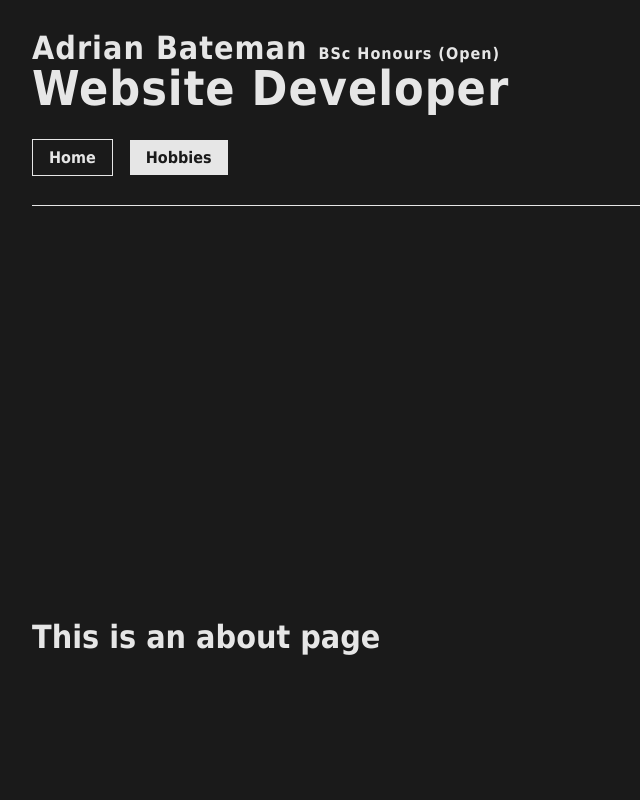
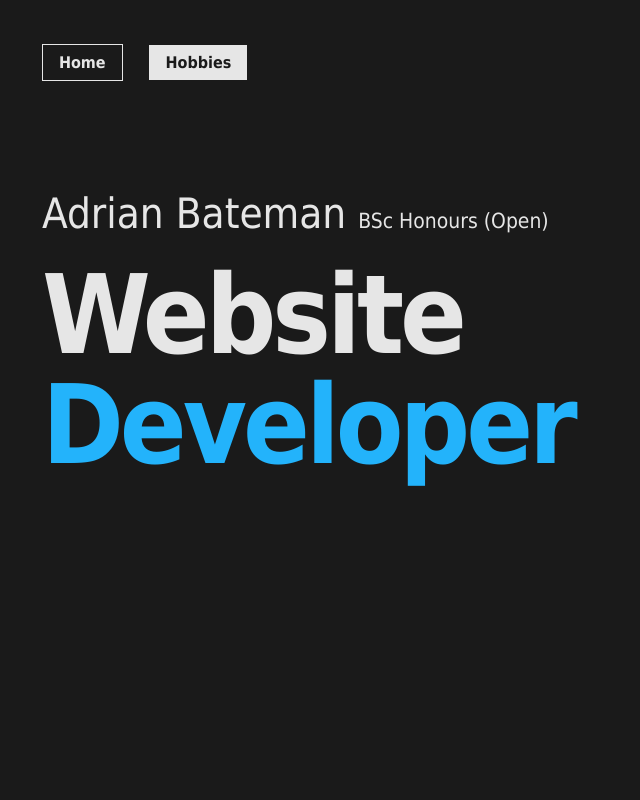
Before and after one commit to AdrianBateman/a-bateman-vue, a Vue app: page /hobbies in a window 1280 px wide. Shown: the top 800 px of the page, without its empty margins (0-640 px from the left). Built offline with nearby package versions, Linux system fonts and the light colour scheme; what vue-dompurify-html would draw is missing.

Commit message:
Update style for golden ratio

```diff
--- a/src/assets/base.css
+++ b/src/assets/base.css
@@ -4,6 +4,12 @@
   --accent-color: hsl(200, 96%, 56%);
   --primary-font: Georgia, serif;
   --secondary-font: Tahoma, sans-serif;
+  --max-text-width: 65ch;
+  --size-sm: 1.309015rem;
+  --size-md: 1.61803rem;
+  --size-lg: 2.6180210809rem;
+  --size-xl: 4.23603664953rem;
+  --size-xxl: 6.85403438004rem;
 }
 
 * {
@@ -16,9 +22,9 @@ body {
   display: flex;
   min-height: 100vh;
   min-height: 100dvh;
-  padding: 2rem;
+  padding: var(--size-lg);
   font-family: var(--primary-font);
-  line-height: 1.8;
+  line-height: var(--size-lg);
   background: var(--primary-bkgd);
   color: var(--primary-color);
 }
@@ -31,7 +37,7 @@ h4 {
 }
 
 p {
-  padding-bottom: 1rem;
+  padding-bottom: var(--size-md);
 }
 
 .main-app {
--- a/src/components/base/the-header/the-header.vue
+++ b/src/components/base/the-header/the-header.vue
@@ -6,6 +6,8 @@ import theNavigation from '../the-navigation/the-navigation.vue';
   <header
     class="header"
   >
+    <theNavigation />
+
     <p
       class="title"
     >
@@ -20,39 +22,47 @@ import theNavigation from '../the-navigation/the-navigation.vue';
       <em
         class="title-em"
       >
-        Website Developer
+        Website
+        <span
+          class="title-em--blue"
+        >
+          Developer
+        </span>
       </em>
     </p>
-
-    <theNavigation />
   </header>
 </template>
 
 <style scoped lang="scss">
 .header {
-  margin-bottom: 2rem;
-  padding-bottom: 2rem;
+  margin-bottom: var(--size-xxl);
   font-family: var(--secondary-font);
-  border-bottom: 1px solid var(--primary-color);
-  text-wrap: balance;
 }
 
 .title {
   padding: 0;
   margin: 0;
-  font-size: 2rem;
-  font-weight: 700;
+  font-size: var(--size-lg);
+  font-weight: 500;
   line-height: 1;
-  letter-spacing: 1px;
 
   &-sm {
-    font-size: 1rem;
+    font-size: var(--size-sm);
+    font-weight: 300;
   }
 
   &-em {
     display: block;
-    font-size: 3rem;
+    margin-top: var(--size-md);
+    font-size: var(--size-xxl);
     font-style: normal;
+    font-weight: 900;
+    letter-spacing: -4px;
+
+    &--blue {
+      display: block;
+      color: var(--accent-color);
+    }
   }
 }
 </style>
--- a/src/components/base/the-navigation/the-navigation.vue
+++ b/src/components/base/the-navigation/the-navigation.vue
@@ -34,13 +34,13 @@
 
 <style scoped>
 .the-nav {
-  margin-top: 2rem;
+  margin-bottom: var(--size-xxl);
 }
 
 .the-nav__list {
     list-style: none;
     display: flex;
-    gap: 1rem
+    gap: var(--size-md);
 }
 
 .the-nav__link {
--- a/src/components/work/work-article/work-article.vue
+++ b/src/components/work/work-article/work-article.vue
@@ -93,21 +93,32 @@ defineProps({
   </article>
 </template>
 
-<style scoped>
+<style scoped lang="scss">
   .work-article {
-    margin-bottom: 8rem;
-  }
+    margin-bottom: var(--size-xxl);
 
-  .work-article__title {
-    margin-bottom: 2rem;
-    font-size: 2.5rem;
+    &__title {
+      margin-bottom: var(--size-md);
+      font-size: var(--size-lg);
       line-height: 1;
     }
 
-  .work-article__title-small {
+    &__title-small {
       display: block;
-    font-size: 1.5rem;
+      font-size: var(--size-md);
       font-weight: 300;
+    }
+
+    &__description {
+      max-width: 65ch;
+      margin-bottom: var(--size-lg);
+      padding: 0;
+
+      :deep(strong) {
+        font-size: var(--size-sm);
+        font-family: var(--secondary-font);
+      }
+    }
   }
 
   .work-article__title-link,
@@ -123,36 +134,30 @@ defineProps({
     border-radius: 0;
   }
 
-  .work-article__description {
-    max-width: 65ch;
-    margin-bottom: 2rem;
-    padding: 0;
-  }
+  .work-article-info {
+    margin-bottom: var(--size-lg);
 
-  .work-article-info {
-    margin-bottom: 2rem;
-  }
-
-  .work-article-info:last-of-type {
+    &:last-of-type {
       margin-bottom: 0;
     }
 
-  .work-article-info__title {
+    &__title {
+      font-size: var(--size-md);
       font-family: var(--secondary-font);
       letter-spacing: 1px;
-    font-size: 1.5rem;
     }
 
-  .work-article-info__description {
-    max-width: 65ch;
-  }
+    &__description {
+      max-width: var(--max-text-width);
 
-  .work-article-info__description :deep(p:last-of-type) {
+      :deep(p:last-of-type) {
         padding-bottom: 0;
       }
 
-  .work-article-info__description :deep(strong) {
-    font-size: 1.2rem;
+      :deep(strong) {
+        font-size: var(--size-sm);
         font-family: var(--secondary-font);
       }
+    }
+  }
 </style>
--- a/src/data/work-roles.json
+++ b/src/data/work-roles.json
@@ -4,7 +4,7 @@
             "company": "Dreams Ltd",
             "companyLink": "https://www.dreams.co.uk",
             "jobTitle": "Senior website developer",
-            "description": "Joining to assist with the migration of the site from <a href=\"https://github.com/magento/magento2/releases\" rel=\"noopener noreferrer nofollow\" target=\"_blank\">Majento</a> over to <a href=\"https://www.sap.com/uk/products/acquired-brands/what-is-hybris.html\" rel=\"noopener noreferrer nofollow\" target=\"_blank\">SAP Hybris</a>. Whilst here I have been actively involved in and instrumental in key decision making process. With our Service Integrators, we successfully launched our new website in 2018, with excellent success.",
+            "description": "Joining to assist with the migration of the site from <strong>Majento</strong> over to <strong>SAP Hybris</strong>. Whilst here I have been actively involved in and instrumental in key decision making process. With our Service Integrators, we successfully launched our new website in 2018, with excellent success.",
             "skills": [
                 "HTML",
                 "CSS",
@@ -42,7 +42,7 @@
             "company": "Moose-Artist ",
             "companyLink": "https://moose-artist.co.uk",
             "jobTitle": "Private commission",
-            "description": "<p>A bespoke website to showcase the artist's work. Written in PHP with a sprinkle of JavaScript and CSS.</p><p class=\"work-article-tile__text\">Speed is crucial along with displaying the artwork appropriately. This is achieved using the newer image compression format, <a href=\"https://developers.google.com/speed/webp\" rel=\"noopener noreferrer nofollow\" target=\"_blank\">WebP</a>, with a fallback for older browsers that do not support WebP.</p>",
+            "description": "<p>A bespoke website to showcase the artist's work. Written in PHP with a sprinkle of JavaScript and CSS.</p><p class=\"work-article-tile__text\">Speed is crucial along with displaying the artwork appropriately. This is achieved using the newer image compression format, <strong>WebP</strong>, with a fallback for older browsers that do not support WebP.</p>",
             "skills": [
                 "HTML",
                 "CSS",
```
Lines whose indentation alone changed are shown as unchanged.
